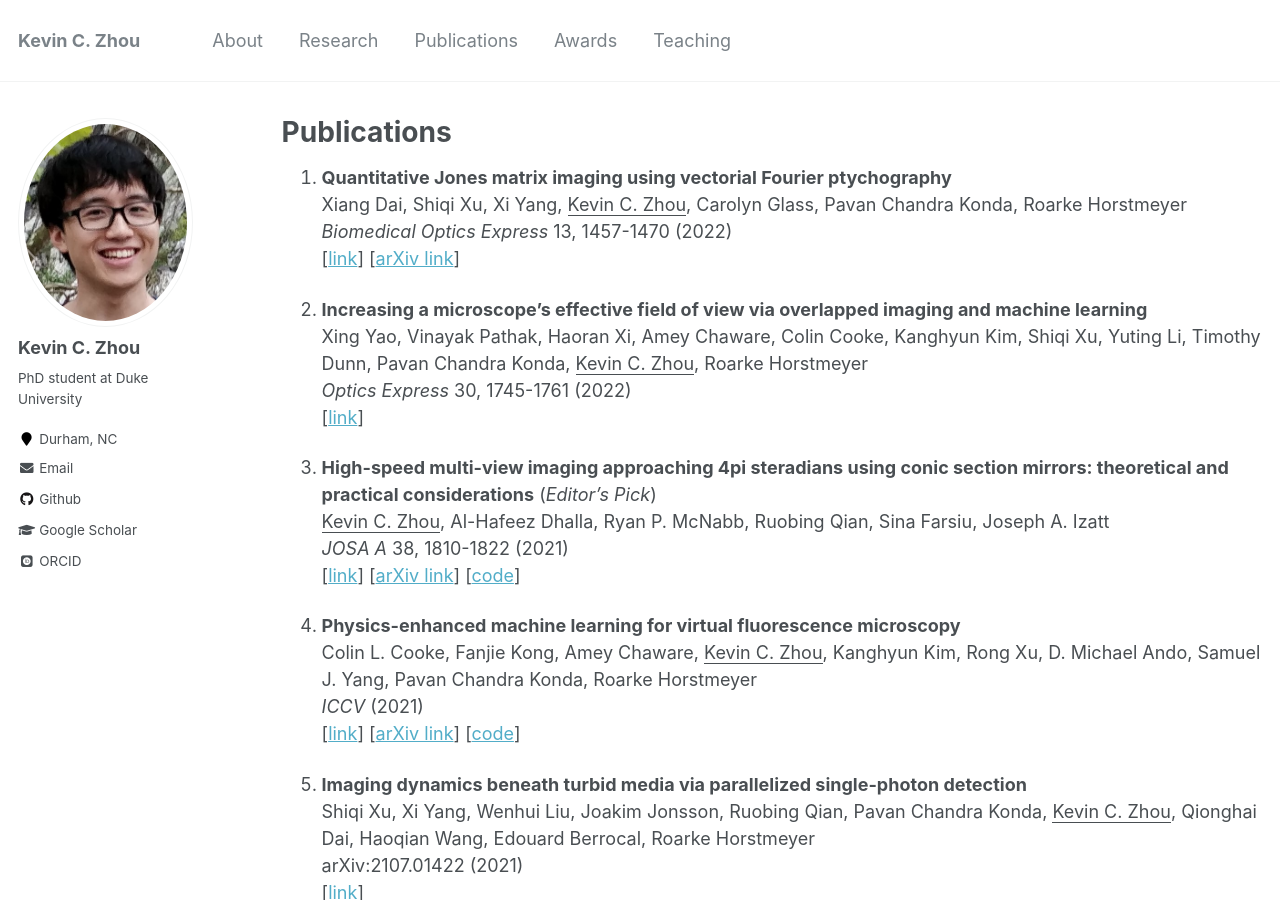
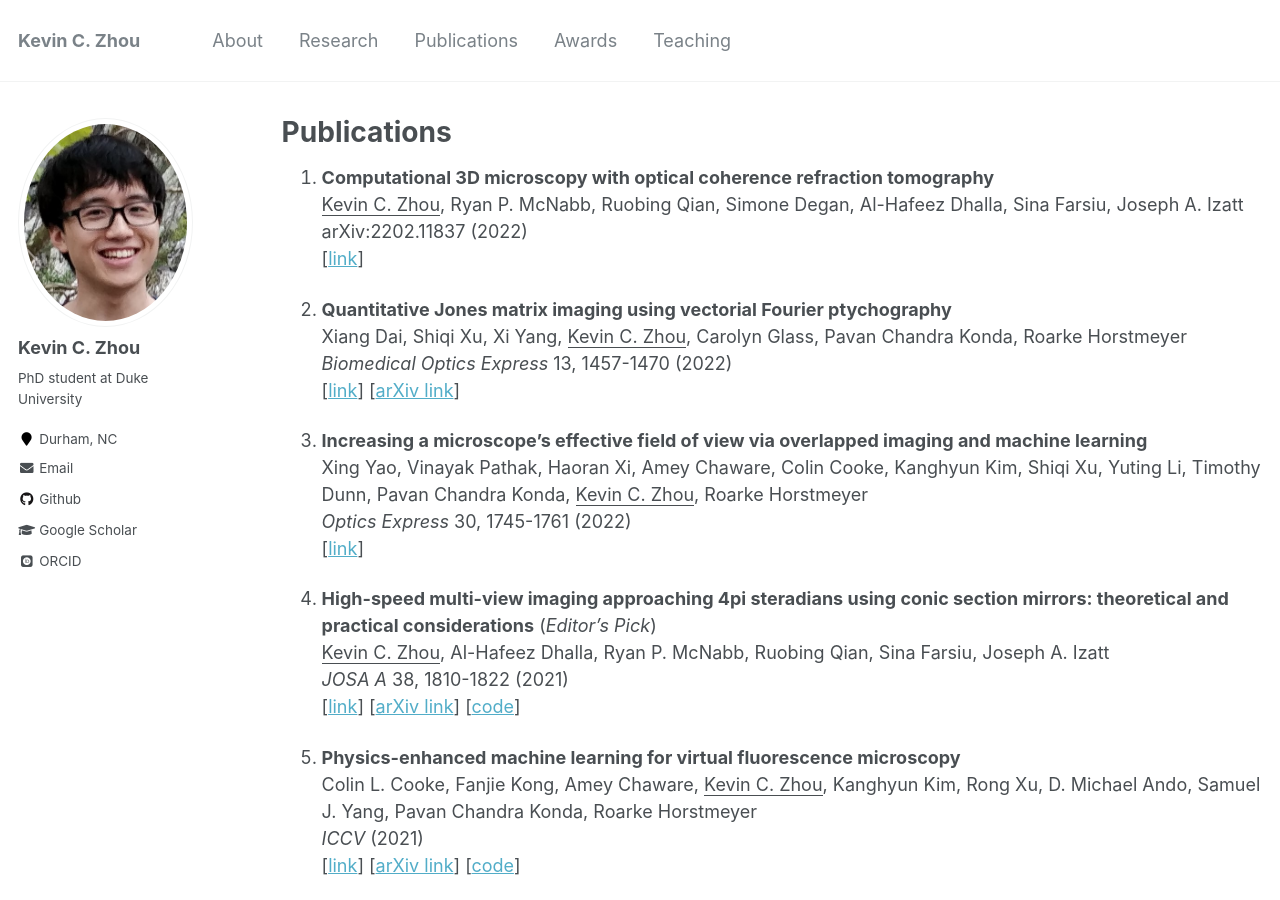
Before and after one commit to kevinczhou/kevinczhou.github.io, a Jekyll site: the page built from _pages/publications.md, in a window 1280 px wide and 900 px high. Built offline with Jekyll 4.4.1, drawn with Linux system fonts in a browser that asks for light colours; some web fonts are replaced.

Commit message:
Update publications.md

```diff
--- a/_pages/publications.md
+++ b/_pages/publications.md
@@ -4,6 +4,11 @@ title: "Publications"
 permalink: /publications/
 author_profile: true
 ---
+1. **Computational 3D microscopy with optical coherence refraction tomography**
+<ins>Kevin C. Zhou</ins>, Ryan P. McNabb, Ruobing Qian, Simone Degan, Al-Hafeez Dhalla, Sina Farsiu, Joseph A. Izatt
+arXiv:2202.11837 (2022)
+[[link](https://arxiv.org/abs/2202.11837)]
+
 1. **Quantitative Jones matrix imaging using vectorial Fourier ptychography**
 Xiang Dai, Shiqi Xu, Xi Yang, <ins>Kevin C. Zhou</ins>, Carolyn Glass, Pavan Chandra Konda, Roarke Horstmeyer
 *Biomedical Optics Express* 13, 1457-1470 (2022)
```
